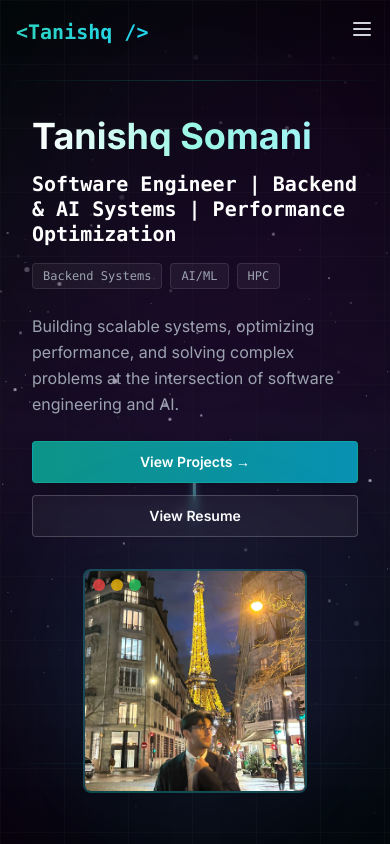
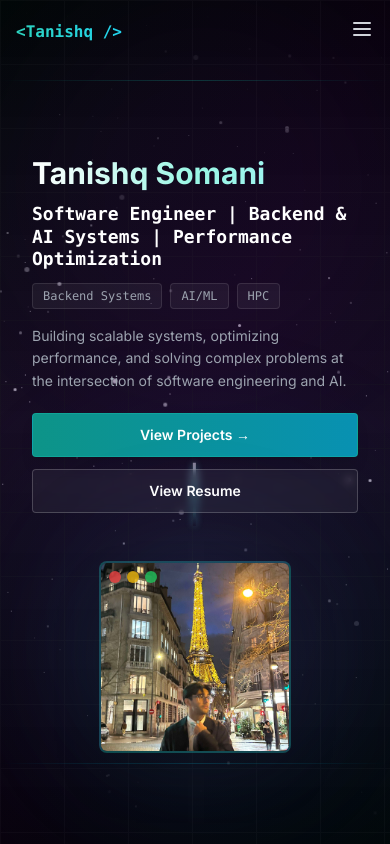
Before and after one commit to tyblue18/PW, a Next.js app: page / in a window 390 px wide. Shown: the top 844 px of the page. Built offline with nearby package versions, Linux system fonts and the light colour scheme.

Commit message:
Fix tablet responsiveness: better breakpoints, text sizing, spacing, and touch targets

```diff
--- a/components/AboutMe.tsx
+++ b/components/AboutMe.tsx
@@ -59,7 +59,7 @@ export default function AboutMe() {
           </div>
 
           <div className="prose prose-invert max-w-none">
-            <p className="text-base sm:text-lg md:text-xl text-gray-300 leading-relaxed mb-4 sm:mb-6">
+            <p className="text-sm sm:text-base md:text-lg lg:text-xl text-gray-300 leading-relaxed mb-4 sm:mb-5 md:mb-6">
               I&apos;m Tanishq, a software engineer with a background in microbiology. I now work as a Graduate Assistant specializing in programming and automation, building tools that streamline workflows and improve system efficiency. My path from life sciences into computer science gives me a unique perspective. I understand both the complexity of biological data and the engineering that&apos;s required to analyze, optimize, and build tools around it.
             </p>
 
--- a/components/Contact.tsx
+++ b/components/Contact.tsx
@@ -69,7 +69,7 @@ export default function Contact() {
               href={link.url}
               target={link.url.startsWith("mailto:") ? undefined : "_blank"}
               rel={link.url.startsWith("mailto:") ? undefined : "noopener noreferrer"}
-              className="group flex items-center gap-2 sm:gap-3 px-4 sm:px-6 py-2.5 sm:py-3 bg-white/5 border border-white/10 rounded hover:bg-white/10 hover:border-teal-500/50 transition-all duration-300 hover:scale-105 active:scale-95 touch-manipulation"
+              className="group flex items-center gap-2 sm:gap-3 px-4 sm:px-6 py-2.5 sm:py-3 bg-white/5 border border-white/10 rounded hover:bg-white/10 hover:border-teal-500/50 transition-all duration-300 hover:scale-105 active:scale-95 touch-manipulation min-h-[44px]"
             >
               <span className="text-lg sm:text-xl">{link.icon}</span>
               <span className="text-white font-semibold text-xs sm:text-sm font-mono">{link.name}</span>
--- a/components/FeaturedProjects.tsx
+++ b/components/FeaturedProjects.tsx
@@ -47,7 +47,7 @@ export default function FeaturedProjects() {
           </p>
         </div>
 
-        <div className="grid grid-cols-1 md:grid-cols-2 gap-4 sm:gap-6">
+        <div className="grid grid-cols-1 lg:grid-cols-2 gap-4 sm:gap-6">
           {projects.map((project, index) => {
             // Fixed random values per project
             const cardRotation = [-0.15, 0.18, -0.12, 0.2, -0.1][index % 5];
--- a/components/Hero.tsx
+++ b/components/Hero.tsx
@@ -120,13 +120,13 @@ export default function Hero() {
         }
       `}</style>
 
-      <div className="max-w-6xl mx-auto relative z-10 px-4 sm:px-6 lg:px-8">
-        <div className="grid md:grid-cols-2 gap-8 lg:gap-12 items-center">
+      <div className="max-w-6xl mx-auto relative z-10 px-4 sm:px-6 md:px-8 lg:px-8">
+        <div className="grid lg:grid-cols-2 gap-6 md:gap-8 lg:gap-12 items-center">
           {/* Left: Content */}
           <div className="text-left">
             {/* Name with typing */}
             <h1
-              className={`text-4xl sm:text-5xl md:text-6xl lg:text-7xl font-bold mb-4 bg-gradient-to-r from-white via-teal-200 to-cyan-200 bg-clip-text text-transparent ${
+              className={`text-3xl sm:text-4xl md:text-5xl lg:text-6xl xl:text-7xl font-bold mb-3 md:mb-4 bg-gradient-to-r from-white via-teal-200 to-cyan-200 bg-clip-text text-transparent break-words ${
                 mounted ? "opacity-100" : "opacity-0"
               }`}
             >
@@ -138,11 +138,11 @@ export default function Hero() {
 
             {/* Title with typing animation */}
             <div
-              className={`mb-6 ${
+              className={`mb-4 md:mb-6 ${
                 mounted ? "opacity-100" : "opacity-0"
               }`}
             >
-              <p className="text-xl sm:text-2xl md:text-2xl lg:text-3xl font-semibold text-white mb-4 font-mono leading-tight">
+              <p className="text-lg sm:text-xl md:text-xl lg:text-2xl xl:text-3xl font-semibold text-white mb-3 md:mb-4 font-mono leading-tight break-words">
                 {typedTagline}
                 {typedTagline.length < "Software Engineer | Backend & AI Systems | Performance Optimization".length && (
                   <span className="text-teal-400 animate-pulse">_</span>
@@ -166,7 +166,7 @@ export default function Hero() {
 
             {/* Description */}
             <p
-              className={`text-base sm:text-lg text-gray-400 mb-6 sm:mb-8 leading-relaxed transition-all duration-1000 delay-300 ${
+              className={`text-sm sm:text-base md:text-lg text-gray-400 mb-5 sm:mb-6 md:mb-8 leading-relaxed transition-all duration-1000 delay-300 ${
                 mounted ? "opacity-100 translate-y-0" : "opacity-0 translate-y-4"
               }`}
             >
@@ -182,14 +182,14 @@ export default function Hero() {
               <button
                 onClick={scrollToProjects}
                 aria-label="Scroll to projects section"
-                className="px-5 sm:px-6 py-2.5 sm:py-3 text-sm sm:text-base bg-gradient-to-r from-teal-600 to-cyan-600 text-white font-semibold rounded border border-teal-500/50 hover:from-teal-500 hover:to-cyan-500 transition-all duration-300 shadow-lg hover:shadow-teal-500/20 hover:scale-105 active:scale-95 focus:outline-none focus:ring-2 focus:ring-teal-500 focus:ring-offset-2 focus:ring-offset-black touch-manipulation"
+                className="px-5 sm:px-6 py-2.5 sm:py-3 text-sm sm:text-base bg-gradient-to-r from-teal-600 to-cyan-600 text-white font-semibold rounded border border-teal-500/50 hover:from-teal-500 hover:to-cyan-500 transition-all duration-300 shadow-lg hover:shadow-teal-500/20 hover:scale-105 active:scale-95 focus:outline-none focus:ring-2 focus:ring-teal-500 focus:ring-offset-2 focus:ring-offset-black touch-manipulation min-h-[44px]"
               >
                 View Projects →
               </button>
               <button
                 onClick={downloadResume}
                 aria-label="View resume PDF"
-                className="px-5 sm:px-6 py-2.5 sm:py-3 text-sm sm:text-base bg-white/5 backdrop-blur-sm text-white font-semibold rounded border border-white/20 hover:bg-white/10 hover:border-teal-500/50 transition-all duration-300 hover:scale-105 active:scale-95 focus:outline-none focus:ring-2 focus:ring-teal-500 focus:ring-offset-2 focus:ring-offset-black touch-manipulation"
+                className="px-5 sm:px-6 py-2.5 sm:py-3 text-sm sm:text-base bg-white/5 backdrop-blur-sm text-white font-semibold rounded border border-white/20 hover:bg-white/10 hover:border-teal-500/50 transition-all duration-300 hover:scale-105 active:scale-95 focus:outline-none focus:ring-2 focus:ring-teal-500 focus:ring-offset-2 focus:ring-offset-black touch-manipulation min-h-[44px]"
               >
                 View Resume
               </button>
@@ -198,7 +198,7 @@ export default function Hero() {
 
           {/* Right: Avatar */}
           <div
-            className={`flex justify-center md:justify-end transition-all duration-1000 delay-200 ${
+            className={`flex justify-center lg:justify-end transition-all duration-1000 delay-200 mt-6 lg:mt-0 ${
               mounted ? "opacity-100 translate-y-0" : "opacity-0 translate-y-4"
             }`}
           >
@@ -206,7 +206,7 @@ export default function Hero() {
               {/* Glow effect */}
               <div className="absolute inset-0 bg-gradient-to-r from-teal-500/20 to-purple-500/20 blur-3xl rounded-full"></div>
               {/* Avatar container with code-like border */}
-              <div className="relative w-56 h-56 sm:w-64 sm:h-64 md:w-72 md:h-72 lg:w-80 lg:h-80 rounded-lg overflow-hidden border-2 border-teal-500/30 bg-gradient-to-br from-teal-900/20 to-purple-900/20 shadow-2xl">
+              <div className="relative w-48 h-48 sm:w-56 sm:h-56 md:w-64 md:h-64 lg:w-72 lg:h-72 xl:w-80 xl:h-80 rounded-lg overflow-hidden border-2 border-teal-500/30 bg-gradient-to-br from-teal-900/20 to-purple-900/20 shadow-2xl">
                 <div className="absolute top-2 left-2 flex gap-1.5 z-10">
                   <div className="w-3 h-3 rounded-full bg-red-500/80"></div>
                   <div className="w-3 h-3 rounded-full bg-yellow-500/80"></div>
--- a/components/Navigation.tsx
+++ b/components/Navigation.tsx
@@ -50,10 +50,10 @@ export default function Navigation() {
       <div className="max-w-7xl mx-auto px-4 sm:px-6 lg:px-8">
         <div className="flex items-center justify-between h-16">
           {/* Logo/Name */}
-          <div className="flex items-center">
+          <div className="flex items-center min-w-0 flex-shrink">
             <button
               onClick={() => scrollToSection("home")}
-              className="text-xl font-bold font-mono bg-gradient-to-r from-teal-400 to-cyan-400 bg-clip-text text-transparent hover:from-teal-300 hover:to-cyan-300 transition-all"
+              className="text-base sm:text-lg md:text-xl font-bold font-mono bg-gradient-to-r from-teal-400 to-cyan-400 bg-clip-text text-transparent hover:from-teal-300 hover:to-cyan-300 transition-all whitespace-nowrap"
               aria-label="Scroll to top"
             >
               &lt;Tanishq /&gt;
@@ -61,7 +61,7 @@ export default function Navigation() {
           </div>
 
           {/* Navigation Items */}
-          <div className="hidden md:flex items-center space-x-1">
+          <div className="hidden lg:flex items-center space-x-1 flex-shrink-0">
             {navItems.map((item) => (
               <button
                 key={item.id}
@@ -75,8 +75,8 @@ export default function Navigation() {
             ))}
           </div>
 
-          {/* Mobile Menu Button */}
-          <div className="md:hidden">
+          {/* Mobile/Tablet Menu Button */}
+          <div className="lg:hidden">
             <button
               className="text-gray-300 hover:text-teal-400 transition-colors"
               aria-label="Mobile menu"
--- a/components/TechnicalSkills.tsx
+++ b/components/TechnicalSkills.tsx
@@ -92,7 +92,7 @@ export default function TechnicalSkills() {
           </p>
         </div>
 
-        <div className="grid grid-cols-1 sm:grid-cols-2 lg:grid-cols-3 gap-3 sm:gap-4">
+        <div className="grid grid-cols-1 sm:grid-cols-2 xl:grid-cols-3 gap-3 sm:gap-4">
           {skills.map((skill, index) => {
             // Fixed random values per card to avoid re-renders
             const cardRotation = [-0.2, 0.15, -0.1, 0.2, -0.15, 0.1, -0.25, 0.18, -0.12][index % 9];
```
